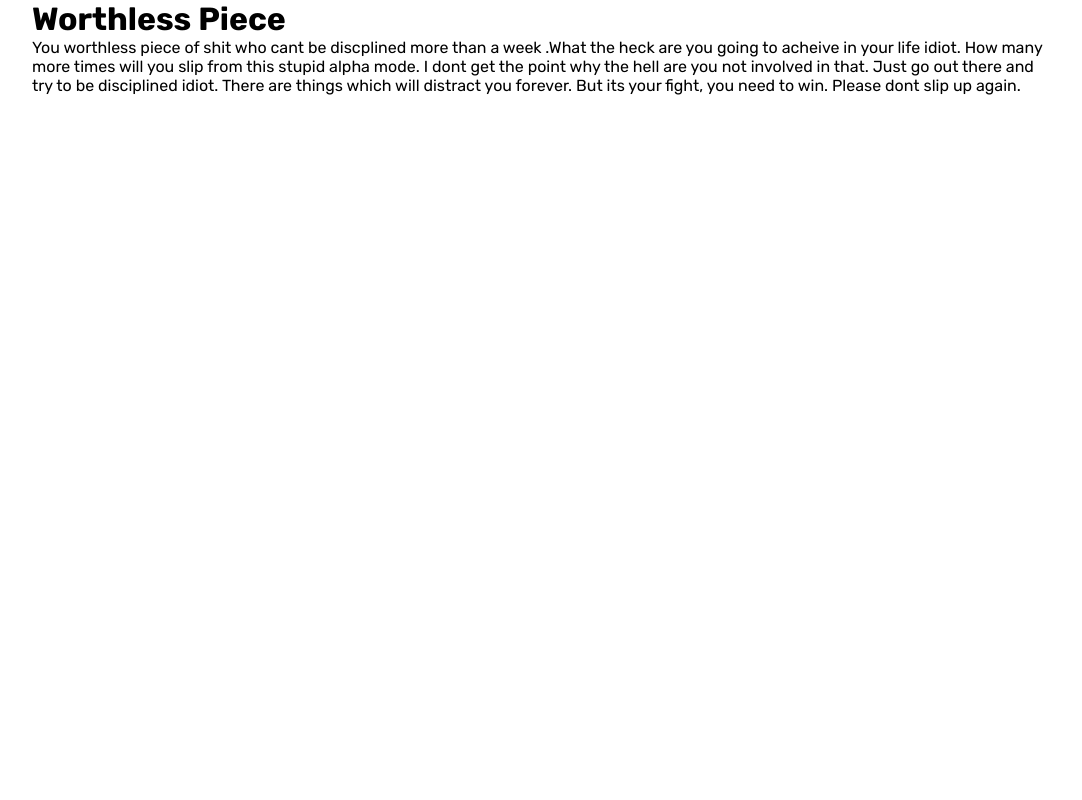
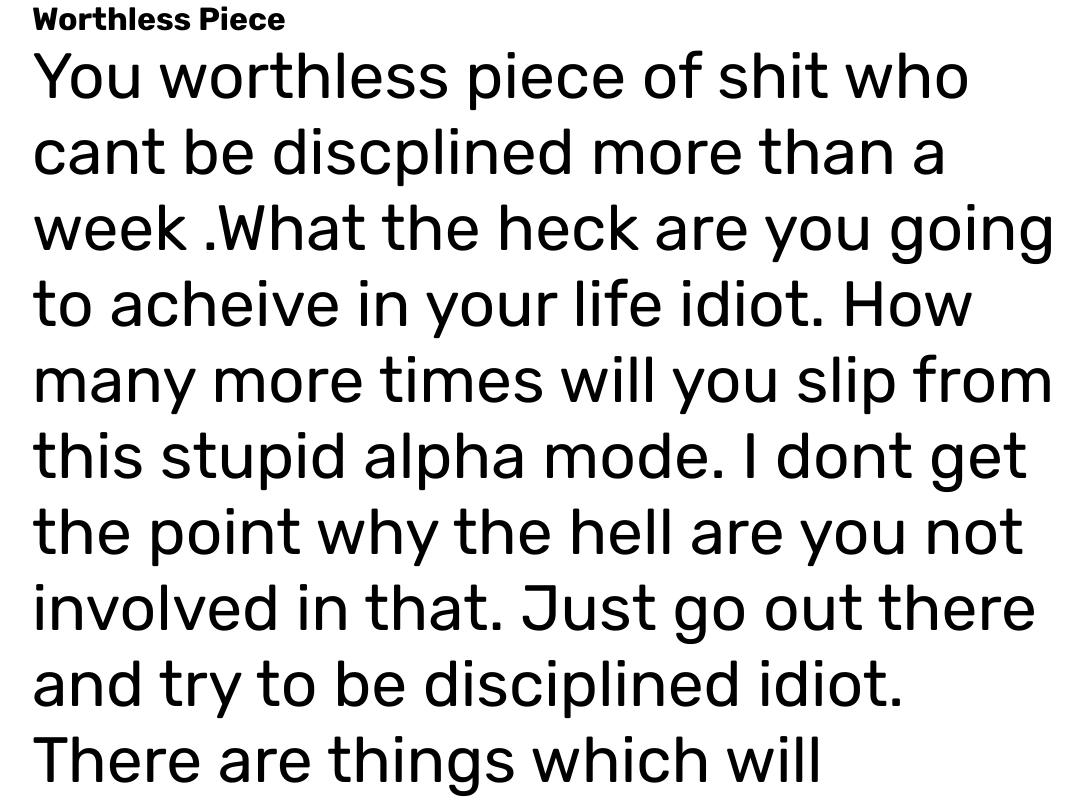
Before and after one commit to ShivaSenaReddy/worthlesspiece, a plain HTML site: page index.html in a window 1280 px wide. Shown: the top 800 px of the page, without its empty margins (96-1178 px from the left). Drawn offline with Linux system fonts and the light colour scheme.

Commit message:
Update index.html

```diff
--- a/index.html
+++ b/index.html
@@ -20,7 +20,7 @@
             font-family: 'Rubik', sans-serif;
         }
         p{
-            font-size:16px;
+            font-size:400%;
         }
     </style>
 </head>
```
